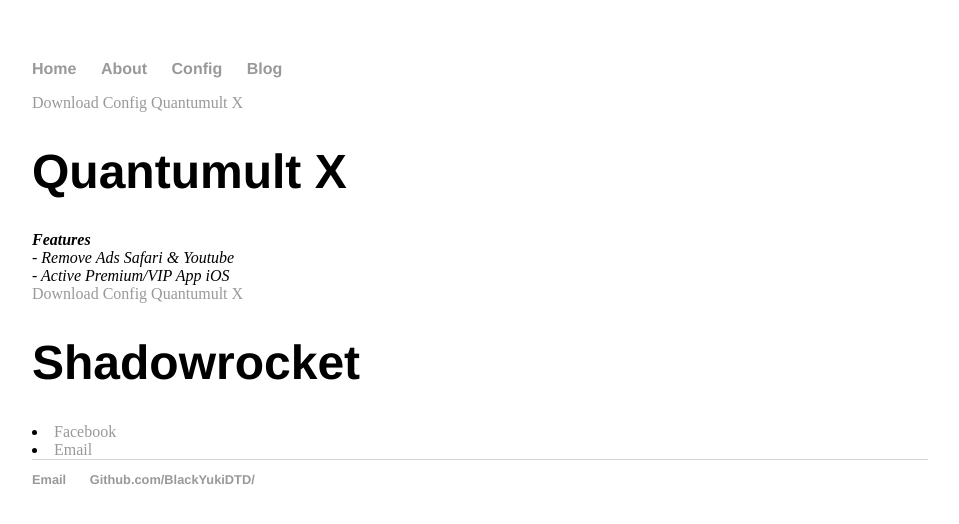
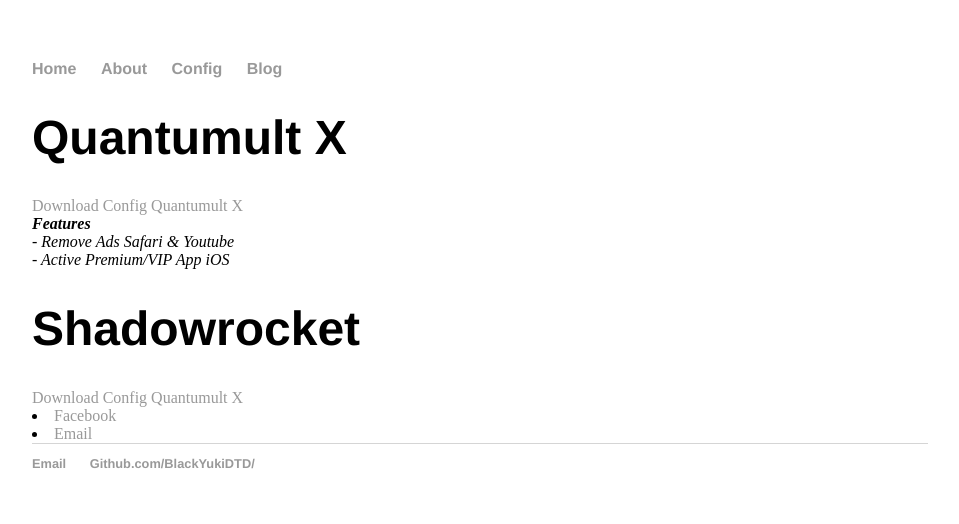
Before and after one commit to BlackYukiDTD/BlackYukiDTD.github.io, a Jekyll site: the page built from config/index.html, in a window 1280 px wide. Shown: the top 524 px of the page, without its empty margins (160-1119 px from the left). Built offline with Jekyll 4.4.1, drawn with Linux system fonts in a browser that asks for light colours.

Commit message:
Update index.html

```diff
--- a/config/index.html
+++ b/config/index.html
@@ -4,8 +4,8 @@ title: Config Quantumult X & Shadowrocket
 ---
 
 	<div class="config">
+					<h1>Quantumult X</h1>
 		<a href="#" class="download" title="Download CV as PDF">Download Config Quantumult X</a>
-					<h1>Quantumult X</h1>
 					<address>
 					<strong>Features</strong><br>
 					- Remove Ads Safari & Youtube<br>
@@ -13,8 +13,9 @@ title: Config Quantumult X & Shadowrocket
 					</address>
 
 
-     		<a href="#" class="download" title="Download CV as PDF">Download Config Quantumult X</a>
+
 					<h1>Shadowrocket</h1>
+		<a href="#" class="download" title="Download CV as PDF">Download Config Quantumult X</a>
 					<li><a href="https://www.facebook.com/duongtien.dat.56">Facebook</a></li>
 					<li><a href="mailto:lil.love195@gmail.com">Email</a></li>
 
```
